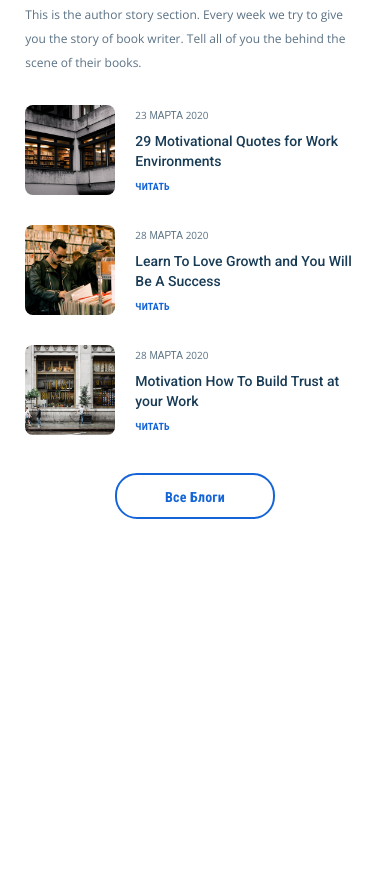
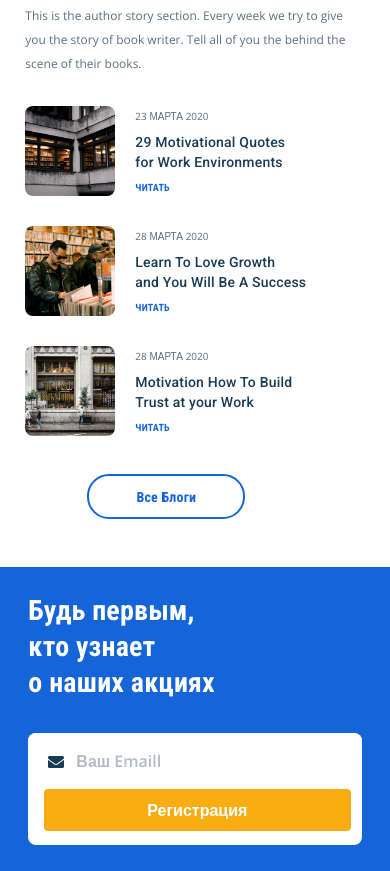
Before and after one commit to Svetlana-6717/bookstore, a plain HTML site: page index.html in a window 390 px wide. Shown: the part 4949-5820 px from the top of the page. Before the commit the page ends 5568 px from the top, so only its background shows below. Drawn offline with nearby package versions, Linux system fonts and the light colour scheme; files whose address does not match are found by name.

Commit message:
create: added newsletter section

```diff
--- a/index.html
+++ b/index.html
@@ -521,6 +521,26 @@
     <!-- /.container -->
   </section>
 
+  <section class="newsletter">
+    <div class="container">
+      <div class="newsletter-wrapper">
+        <h2 class="newsletter-title">Будь первым, кто узнает о&nbsp;наших акциях</h2>
+
+        <div class="subscribe-wrapper">
+          <form class="subscribe-form" action="#">
+            <input class="subscribe__input" type="email" name="email" placeholder="Ваш Emaill" required>
+            <img class="subscribe__icon" src="img/email.svg" alt="icon: email">
+            <button class="subscribe__button">Регистрация</button>
+          </form>
+          <div class="error"></div>
+        </div>
+        <!-- /.subscribe-wrapper -->
+      </div>
+      <!-- /.newsletter-wrapper -->
+    </div>
+    <!-- /.container -->
+  </section>
+
   <script src="js/swiper-bundle.min.js"></script>
   <script src="js/main.js"></script>
 </body>
--- a/sass/_media.sass
+++ b/sass/_media.sass
@@ -104,6 +104,7 @@
         display: none
   .blog
     padding-top: 58px
+    padding-bottom: 48px
     &-wrapper
       flex-direction: column
       gap: 35px
@@ -137,6 +138,12 @@
       &__item
         flex-direction: column
         gap: 10px
+  .newsletter
+    &-wrapper
+      flex-direction: column
+  .subscribe
+    &-form
+      margin-top: 0
 
 @media (min-width: 992px)
   .button
@@ -164,6 +171,10 @@
         &:hover
           background-color: $blue
           color: $light
+  .subscribe
+    &__button
+      &:hover
+        background-color: $blue
 
 @media (max-width: 768px)
   .container, .review-container
@@ -315,7 +326,7 @@
         margin-bottom: 16px
   .partners
     padding-top: 37px
-    padding-bottom: 53px
+    padding-bottom: 34px
     &__title
       line-height: 30px
       margin-bottom: 40px
@@ -341,6 +352,13 @@
       &__item
         flex-direction: row
         gap: 0
+  .newsletter
+    &-wrapper
+      padding: 26px 24px
+      gap: 32px
+    &-title
+      font-size: 30px
+      line-height: 40px
 
 @media (max-width: 576px)
   .container, .review-container
@@ -459,8 +477,21 @@
         font-size: 14px
       &__button
         margin-top: 0
-        padding: 12px 48px 10px
+        padding: 11px 47px 10px
         font-size: 14px
+  .subscribe
+    &-form
+      max-width: 447px
+      width: 100%
+      height: 112px
+    &__input
+      height: 56px
+      padding-right: 25px
+    &__button
+      top: 56px
+      right: 11px
+      width: 95%
+      height: 42px
 
 @media (min-width: 320px) and (max-width: 480px)
   body
@@ -571,8 +602,13 @@
   .partners
     &__title
       margin-bottom: 29px
+    &-wrapper
+      width: 231px
+      row-gap: 0
     &__image
+      width: 99px
       height: 29px
+      margin-bottom: 22.5px
   .blog
     &-info
       &__image
@@ -582,6 +618,7 @@
       &__text
         font-size: 12px
     &-list
+      width: 282px
       &__wrapper
         gap: 28px
       &__image
@@ -594,6 +631,16 @@
       &__title
         margin-bottom: 6px
         font-size: 14px
-        letter-spacing: normal
       &__link
         font-size: 10px
+  .newsletter
+    background-color: $blue
+    &-wrapper
+      padding: 26px 3px
+    &-title
+      font-size: 28px
+      line-height: 36px
+      max-width: 210px
+  .subscribe
+    &__button
+      width: 92%
--- a/sass/_settings.sass
+++ b/sass/_settings.sass
@@ -25,3 +25,12 @@ img
   border-radius: 8px
   cursor: pointer
   outline: none
+input, textarea
+  &::placeholder
+    color: $grey
+.error
+  font-family: $roboto
+  font-size: 14px
+  line-height: 20px
+  text-align: center
+  color: $red
--- a/sass/_variables.sass
+++ b/sass/_variables.sass
@@ -9,3 +9,4 @@ $yellow: #FAAD13
 $grey: #B3BAC5
 $light-grey: #ECEEF2
 $black: #000
+$red: #ec1f46
--- /dev/null
+++ b/sass/blocks/_newsletter.sass
@@ -0,0 +1,64 @@
+.newsletter
+  &-wrapper
+    padding: 60px 63px 80px 60px
+    display: flex
+    justify-content: space-between
+    gap: 20px
+    background-color: $blue
+    border-radius: 12px
+  &-title
+    max-width: 393px
+    font-family: $roboto-condensed
+    font-style: normal
+    font-weight: bold
+    font-size: 36px
+    line-height: 48px
+    letter-spacing: 0.2px
+    color: $light
+
+.subscribe
+  &-form
+    position: relative
+    width: 447px
+    height: 56px
+    margin-top: 30px
+    display: flex
+    justify-content: space-between
+    background-color: $light
+    border-radius: 8px
+    overflow: hidden
+  &__input
+    position: absolute
+    width: 100%
+    height: 100%
+    padding-left: 48px
+    padding-right: 177px
+    font-family: $open-sans
+    font-style: normal
+    font-weight: 600
+    font-size: 16px
+    line-height: 22px
+    border: none
+    outline: none
+  &__icon
+    position: absolute
+    width: 16px
+    height: 18px
+    top: 20px
+    left: 20px
+  &__button
+    position: absolute
+    right: 4px
+    top: 4px
+    min-width: 163px
+    height: 48px
+    background-color: $yellow
+    font-family: $open-sans
+    font-style: normal
+    font-weight: bold
+    font-size: 16px
+    line-height: 22px
+    color: $light
+    border-radius: 4px
+    border: none
+    cursor: pointer
--- a/sass/style.sass
+++ b/sass/style.sass
@@ -18,5 +18,7 @@
 @import 'blocks/partners'
 // Стили блока blog
 @import 'blocks/blog'
+// Стили блока newsletter
+@import 'blocks/newsletter'
 // Подключение стилей для адаптива
 @import 'media'
```
Also changed, not shown: css/style.css, img/email.svg (added), 1 other file.
